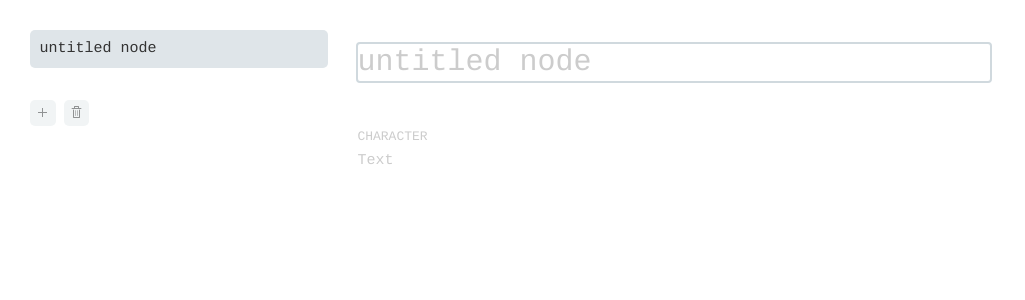
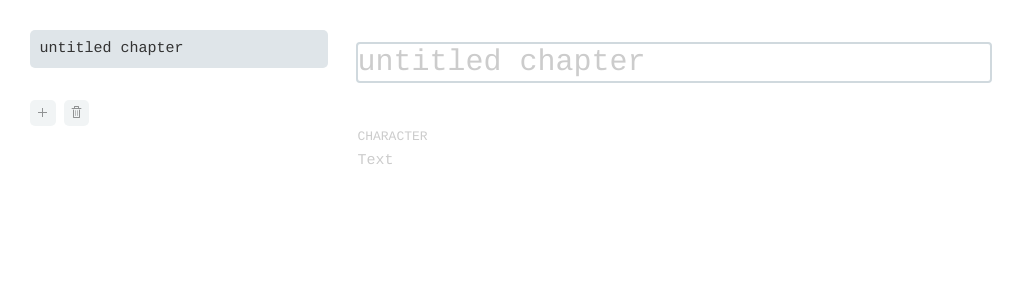
Before and after one commit to etienne/dialog-edit, a Svelte app: page / in a window 1280 px wide. Both pictures are taken after a click on the button 42 px from the left and 42 px from the top of the page. Shown: the top 300 px of the page, without its empty margins (0-1025 px from the left). Built offline with nearby package versions, Linux system fonts and the light colour scheme.

Commit message:
Distinguish between chapters and nodes

```diff
--- a/src/App.svelte
+++ b/src/App.svelte
@@ -1,10 +1,10 @@
 <script>
 	import CharacterList from './CharacterList.svelte';
-	import NodeList from './NodeList.svelte';
-	import NodeSequence from './NodeSequence.svelte';
+	import ChapterList from './ChapterList.svelte';
+	import Chapter from './Chapter.svelte';
 	import Player from './Player.svelte';
 	import SelectLinkNotification from './SelectLinkNotification.svelte';
-	import { currentPreview, selectLinkFromNode } from './stores';
+	import { currentPreview, selectLinkFromNode, selectedChapter } from './stores';
 </script>
 
 {#if $currentPreview}
@@ -16,8 +16,10 @@
 		<SelectLinkNotification/>
 	{/if}
 	<main class="editor">
-		<NodeList/>
-		<NodeSequence/>
+		<ChapterList/>
+		{#if $selectedChapter}
+			<Chapter chapter={$selectedChapter}/>
+		{/if}
 		<CharacterList/>
 	</main>
 {/if}
--- /dev/null
+++ b/src/Chapter.svelte
@@ -0,0 +1,51 @@
+<script>
+  import { chapters, nodes, nodeSequence, selectLinkFromNode, firstCharacterFieldElements } from './stores.js';
+  import Node from './Node.svelte';
+  import Field from './Field.svelte';
+  export let chapter;
+
+  let startNode;
+  $: startNode = $nodes[chapter.firstNode];
+
+  function updateChapter(newName) {
+    const updatedChapter = { ...chapter, name: newName };
+    chapters.update(updatedChapter);
+  }
+
+  function onKeyDown(e) {
+    if (e.key === 'Enter') {
+      if (startNode) {
+        const firstElement = $firstCharacterFieldElements[startNode.id];
+
+        if (firstElement) {
+          firstElement.focus();
+        }
+      }
+      e.preventDefault();
+    };
+  }
+
+  function touch() {
+    chapters.touch(chapter.id);
+  }
+
+</script>
+
+<section>
+  <Field
+    action={updateChapter}
+    focusOnMount={chapter.newlyCreated}
+    keyDown={onKeyDown}
+    placeholder="untitled chapter"
+    touch={touch}
+    type="label"
+    value={chapter.name}
+    disabled={!!$selectLinkFromNode}
+  />
+
+  {#if startNode}
+    {#each $nodeSequence as nodeId}
+      <Node node={$nodes[nodeId]}/>
+    {/each}
+  {/if}
+</section>
--- a/src/NodeListItem.svelte
+++ b/src/ChapterButton.svelte
@@ -1,10 +1,10 @@
 <script>
-  export let node;
-  import { selectedNode } from './stores.js';
+  export let chapter;
+  import { selectedChapterId } from './stores.js';
 </script>
 
-<button on:click={() => $selectedNode = node.id} class:selected={$selectedNode == node.id}>
-  {node.label || 'untitled node'}
+<button on:click={() => $selectedChapterId = chapter.id} class:selected={$selectedChapterId == chapter.id}>
+  {chapter.name || 'untitled chapter'}
 </button>
 
 <style>
--- /dev/null
+++ b/src/ChapterList.svelte
@@ -0,0 +1,46 @@
+<script>
+  import Button from './Button.svelte';
+  import ChapterButton from './ChapterButton.svelte';
+  import { chapters, selectedChapterId } from './stores.js';
+
+  function addChapter() {
+    chapters.add();
+  }
+
+  function deleteChapter() {
+    chapters.delete($selectedChapterId);
+  }
+</script>
+
+<aside>
+  {#if $chapters.length}
+  <ul>
+      {#each $chapters as chapter}
+        <li>
+          <ChapterButton chapter={chapter}/>
+        </li>
+      {/each}
+  </ul>
+  {/if}
+
+  <ul class="actions">
+    <li><Button action={addChapter} label="New Chapter" icon="plus"/></li>
+    {#if $chapters.length}
+      <li><Button action={deleteChapter} label="Delete Chapter" icon="trash"/></li>
+    {/if}
+  </ul>
+</aside>
+
+<style>
+  ul {
+    margin-bottom: 2rem;
+  }
+
+  ul.actions {
+    display: flex;
+  }
+
+  ul.actions li {
+    margin-right: 0.5rem;
+  }
+</style>
--- a/src/Field.svelte
+++ b/src/Field.svelte
@@ -12,16 +12,13 @@
              keyDown = () => {},
              registerElement = () => {};
 
-  onMount(() => {
-    registerElement(domElement);
-  });
-
   afterUpdate(() => {
     if (focusOnMount) {
       domElement.focus();
       domElement.select();
       touch();
     }
+    registerElement(domElement);
   });
 
   function onInput() {
--- a/src/Line.svelte
+++ b/src/Line.svelte
@@ -52,9 +52,9 @@
     nodes.updateLine(nodeId, index, {...line, newlyCreated: false});
   }
 
-  function registerCharacterField(line) {
+  function registerCharacterField(element) {
     if (index === 0) {
-      $firstCharacterFieldElements[nodeId] = line;
+      $firstCharacterFieldElements[nodeId] = element;
     }
   }
 
--- a/src/Node.svelte
+++ b/src/Node.svelte
@@ -1,50 +1,13 @@
 <script>
-  import { nodes, firstCharacterFieldElements, selectLinkFromNode } from './stores.js';
+  import { nodes, selectLinkFromNode } from './stores.js';
   import Button from './Button.svelte';
   import BranchTabs from './BranchTabs.svelte';
-  import NodeEnd from './NodeEnd.svelte';
   import LinkIndicator from './LinkIndicator.svelte';
   import Line from './Line.svelte';
-  import Field from './Field.svelte';
   export let node;
-
-  function updateNode(newLabel) {
-    const newNode = { ...node, label: newLabel };
-    nodes.update(newNode);
-  }
-
-  function touch() {
-    nodes.touch(node.id);
-  }
-
-  function onKeyDown(e) {
-    if (e.key === 'Enter') {
-      if (node) {
-        const firstLine = $firstCharacterFieldElements[node.id];
-
-        if (firstLine) {
-          firstLine.focus();
-        }
-      }
-      e.preventDefault();
-    };
-  }
-
 </script>
 
 <section>
-  {#if node.label || node.label === ''}
-    <Field
-      action={updateNode}
-      focusOnMount={node.newlyCreated}
-      keyDown={onKeyDown}
-      placeholder="untitled node"
-      touch={touch}
-      type="label"
-      value={node.label}
-      disabled={!!$selectLinkFromNode}
-    />
-  {/if}
   <div class:empty={!(node.lines && node.lines.length)}>
     <ul class="actions" class:disabled={!!$selectLinkFromNode}>
       <li><Button action={() => nodes.prependLine(node.id)} label="Insert Line" icon="plus"/></li>
--- a/src/NodeList.svelte
+++ /dev/null
@@ -1,46 +0,0 @@
-<script>
-  import Button from './Button.svelte';
-  import NodeListItem from './NodeListItem.svelte';
-  import { nodes, labelledNodeIds, selectedNode } from './stores.js';
-
-  function addNode() {
-    nodes.add();
-  }
-
-  function deleteNode() {
-    nodes.delete($selectedNode);
-  }
-</script>
-
-<aside>
-  {#if $labelledNodeIds.length}
-  <ul>
-      {#each $labelledNodeIds as id}
-        <li>
-          <NodeListItem node={$nodes[id]}/>
-        </li>
-      {/each}
-  </ul>
-  {/if}
-
-  <ul class="actions">
-    <li><Button action={addNode} label="New Node" icon="plus"/></li>
-    {#if $labelledNodeIds.length}
-      <li><Button action={deleteNode} label="Delete Node" icon="trash"/></li>
-    {/if}
-  </ul>
-</aside>
-
-<style>
-  ul {
-    margin-bottom: 2rem;
-  }
-
-  ul.actions {
-    display: flex;
-  }
-
-  ul.actions li {
-    margin-right: 0.5rem;
-  }
-</style>
--- a/src/NodeSequence.svelte
+++ /dev/null
@@ -1,16 +0,0 @@
-<script>
-  import { nodes, selectedNode, nodeSequence } from './stores.js';
-  import Node from './Node.svelte';
-
-  let startNode;
-  $: startNode = $nodes[$selectedNode];
-
-</script>
-
-<section>
-  {#if startNode}
-    {#each $nodeSequence as nodeId}
-      <Node node={$nodes[nodeId]}/>
-    {/each}
-  {/if}
-</section>
--- a/src/stores.js
+++ b/src/stores.js
@@ -1,4 +1,4 @@
-import { writable, derived } from 'svelte/store';
+import { get, writable, derived } from 'svelte/store';
 
 function createNodes() {
 	const { subscribe, update } = writable(JSON.parse(localStorage.getItem('nodes')) || {});
@@ -10,24 +10,13 @@ function createNodes() {
       const newId = getNewId(Object.keys(n));
       n[newId] = {
         id: newId,
-        label: '',
         lines: [{}],
-        newlyCreated: true,
       };
-      selectedNode.set(newId);
       return n;
     }),
 
     update: newNode => update(n => {
       return {...n, [newNode.id]: newNode };
-    }),
-
-    touch: nodeId => update(n => {
-      const updatedNode = n[nodeId];
-      if (updatedNode.newlyCreated) {
-        delete updatedNode.newlyCreated;
-      }
-      return {...n, [nodeId]: updatedNode};
     }),
 
     delete: deleteId => update(n => {
@@ -151,16 +140,69 @@ function createNodes() {
 export const nodes = createNodes();
 nodes.subscribe(value => localStorage.nodes = JSON.stringify(value));
 
-export const selectedNode = writable(localStorage.getItem('selectedNode') || 1);
-selectedNode.subscribe(value => localStorage.selectedNode = value);
+function createChapters() {
+	const { subscribe, update } = writable(JSON.parse(localStorage.getItem('chapters')) || []);
+
+	return {
+		subscribe,
+
+    add: () => update(c => {
+      const ids = c.map(chapter => chapter.id);
+      const newId = getNewId(ids);
+      c.push({
+        id: newId,
+        name: '',
+        newlyCreated: true,
+        firstNode: get(nextNodeId),
+      });
+      selectedChapterId.set(newId);
+      nodes.add();
+      return c;
+    }),
+
+    update: (updatedChapter) => update(c => {
+      c = c.map(chapter => chapter.id == updatedChapter.id ? updatedChapter : chapter)
+      return c;
+    }),
+
+    touch: chapterId => update(c => {
+      c = c.map(chapter => chapter.id == chapterId ? {...chapter, newlyCreated: false} : chapter);
+      return c;
+    }),
+
+    delete: deleteId => update(c => {
+      const index = c.filter(chapter => chapter.id === deleteId);
+      c.splice(index, 1);
+      if (c.length) {
+        selectedChapterId.set(c[0].id);
+      } else {
+        selectedChapterId.set(null);
+      }
+      return c;
+    }),
+  }
+}
+
+export const chapters = createChapters();
+chapters.subscribe(value => localStorage.chapters = JSON.stringify(value));
+
+export const selectedChapterId = writable(localStorage.getItem('selectedChapterId'));
+selectedChapterId.subscribe(value => localStorage.selectedChapterId = value);
+
+export const selectedChapter = derived([chapters, selectedChapterId], ([$chapters, $selectedChapterId]) => {
+  return $chapters.filter(c => c.id == Number($selectedChapterId))[0];
+});
 
 export const currentPreview = writable();
 export const selectLinkFromNode = writable();
 export const firstCharacterFieldElements = writable({});
 
-export const nodeSequence = derived([nodes, selectedNode], ([$nodes, $selectedNode]) => {
-    let currentNode = $nodes[$selectedNode];
-    let nodeSequence = [$selectedNode];
+export const nodeSequence = derived([nodes, selectedChapter], ([$nodes, $selectedChapter]) => {
+  let nodeSequence = [];
+
+  if ($selectedChapter) {
+    let currentNode = $nodes[$selectedChapter.firstNode];
+    nodeSequence = [$selectedChapter.firstNode];
 
     while (currentNode && ((currentNode.branchTo && currentNode.branchTo.length) || currentNode.linkTo)) {
       if (currentNode.branchTo) {
@@ -172,18 +214,17 @@ export const nodeSequence = derived([nodes, selectedNode], ([$nodes, $selectedNo
         currentNode = $nodes[currentNode.linkTo];
       }
     }
+  }
 
-    return nodeSequence;
-  }
-);
-
-export const labelledNodeIds = derived(nodes, $nodes => {
-  let ids = Object.keys($nodes);
-  return ids.filter(id => 'label' in $nodes[id]);
+  return nodeSequence;
 });
 
 export const linkPairs = derived(nodes, $nodes => {
   return getLinkPairs($nodes);
+});
+
+export const nextNodeId = derived(nodes, $nodes => {
+  return getNewId(Object.keys($nodes));
 });
 
 function getLinkPairs(nodes) {
```
